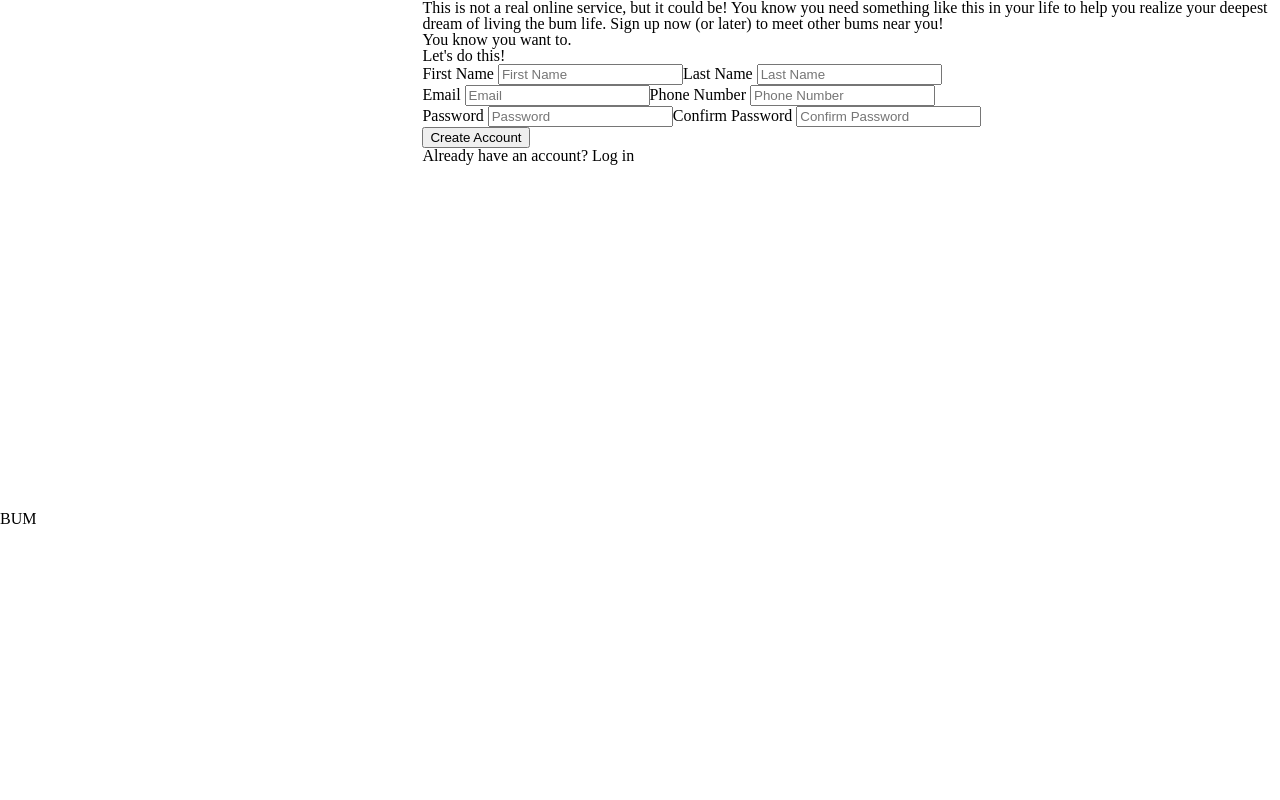
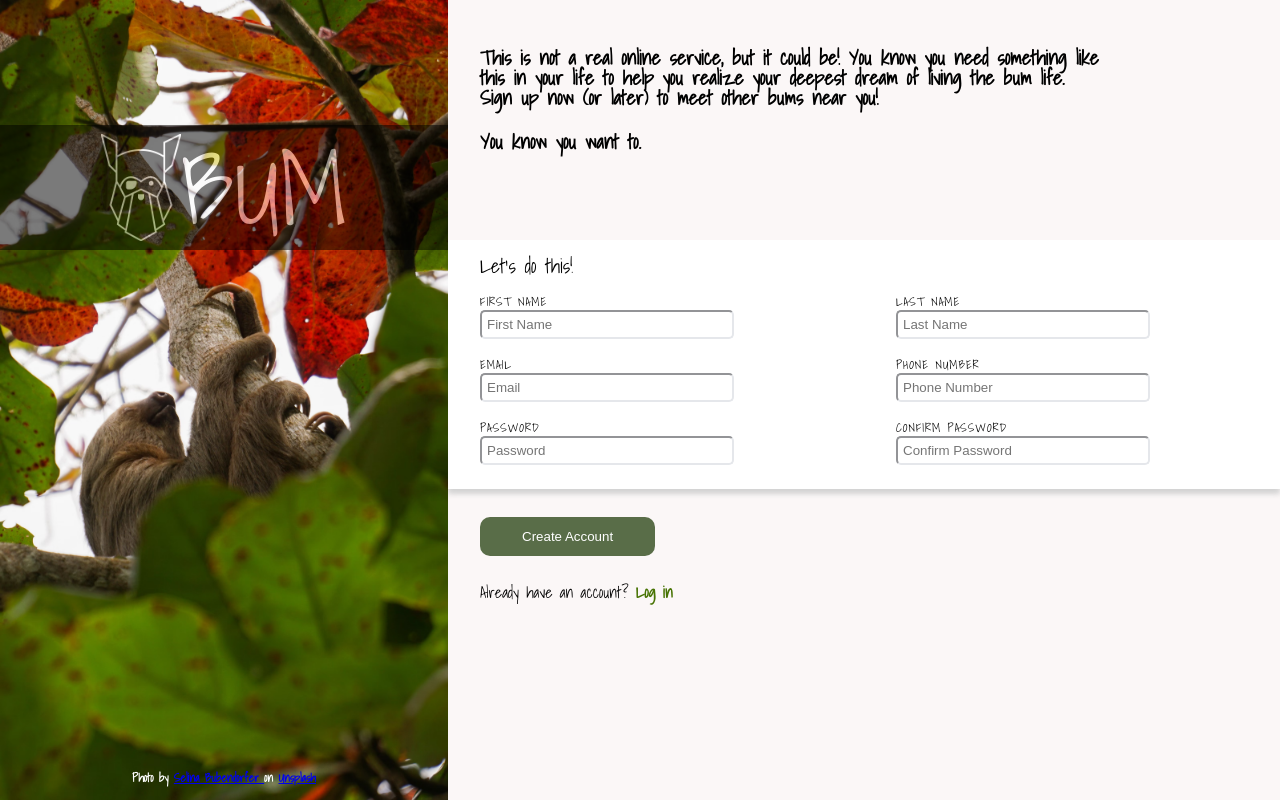
Before and after one commit to kal-c0des/sign-up-form, a plain HTML site: page index.html in a window 1280 px wide. Drawn offline with Linux system fonts and the light colour scheme; a script that the page names is missing.

Commit message:
Modify index.html, refactor style.css

```diff
--- a/index.html
+++ b/index.html
@@ -9,7 +9,7 @@
     <script src="script.js" defer></script>
   </head>
   <body>
-    <div class="flex main-container">
+    <div class="flex main">
       <div class="bg">
         <div class="logo-container">
           <div class="logo-background">
@@ -20,23 +20,26 @@
         <div class="attribution-container">
           <p>
             Photo by
-            <a href="https://unsplash.com/@selina_bub" target="_blank"> Selina Bubendorfer </a>
+            <a href="https://unsplash.com/@selina_bub" target="_blank">
+              Selina Bubendorfer
+            </a>
             on
             <a href="https://unsplash.com/" target="_blank"> Unsplash </a>
           </p>
         </div>
       </div>
       <div class="content">
-        <div class="upper-content">
-          <p>
-            This is not a real online service, but it could be! You know you need something like
-            this in your life to help you realize your deepest dream of living the bum life. Sign up now (or later)
-            to meet other bums near you!
+        <div class="nested upper-content">
+          <p class="p-upper">
+            This is not a real online service, but it could be! You know you
+            need something like this in your life to help you realize your
+            deepest dream of living the bum life. Sign up now (or later) to meet
+            other bums near you!
           </p>
 
           <p class="p-lower">You know you want to.</p>
-          <div></div>
-          <div class="form-container">
+        </div>
+        <div class="nested form-container">
           <h2>Let's do this!</h2>
           <form>
             <div class="flex">
@@ -104,19 +107,17 @@
                   required
                   onkeyup="check()"
                 />
-                  <span id='message'></span>
+                <span id="message"></span>
               </div>
             </div>
-
+          </form>
         </div>
-            <div class="lower-content">
+        <div class="nested lower-content">
           <div class="button_container">
             <button>Create Account</button>
           </div>
           <h6>Already have an account? <span>Log in</span></h6>
         </div>
-          </form>
-        </div>
       </div>
     </div>
   </body>
--- a/style.css
+++ b/style.css
@@ -1,45 +1,177 @@
-.blue {
-  border: solid 1px blue;
+@import url("https://fonts.googleapis.com/css2?family=Shadows+Into+Light&display=swap");
+
+body {
+  font-family: "Shadows Into Light", sans-serif;
   height: 100vh;
-  max-width: 100vw;
-  background-image: url(https://images.unsplash.com/photo-1585202900225-6d3ac20a6962?ixlib=rb-4.0.3&ixid=M3wxMjA3fDB8MHxwaG90by1wYWdlfHx8fGVufDB8fHx8fA%3D%3D&auto=format&fit=crop&w=1862&q=80);
-  background-size: 100vh;
-  background-position: left;
-  background-repeat: no-repeat;
 }
 
-.red {
-  border: solid 1px red;
+.main {
   height: 100vh;
-  width: 67%;
-  background-color: white;
-  background-position: right;
-}
-
-.green {
-  border: solid 1px green;
 }
 
 .flex {
   display: flex;
+  justify-content: space-around;
 }
 
 .bg {
-  width: 33%;
+  width: 35vw;
+  background-image: url(./images/sloth.png);
+  background-repeat: no-repeat;
+  background-size: cover;
+  position: relative;
+}
+
+.logo-container {
+  height: 125px;
+  padding: 0;
+  display: flex;
+  justify-content: center;
+  position: relative;
+  margin-top: 125px;
+}
+
+h1 {
+  color: white;
+  font-size: 100px;
+}
+
+.logo-background {
+  position: absolute;
+  align-items: center;
+  display: flex;
+  justify-content: center;
+  top: 0;
+  left: 0;
+  right: 0;
+  bottom: 0;
+  background: black;
+  opacity: 0.5;
+}
+
+.logo {
+  z-index: 1;
+  max-width: 80px;
+}
+
+.attribution-container {
+  display: flex;
+  align-items: center;
+  justify-content: center;
+  position: absolute;
+  bottom: 1rem;
+  width: 100%;
+  color: white;
+}
+
+.attribution-container p {
+  font-size: 12px;
+  justify-content: center;
+}
+
+.attribution a {
+  color: inherit;
+  text-decoration: underline;
 }
 
 .content {
+  display: flex;
+  flex-direction: column;
   flex: 1;
+  justify-content: space-between;
+  align-items: center;
+  background-color: #fbf7f7;
+  height: 100vh;
+  width: 65vw;
+  padding: 0%;
 }
 
-.attribution-container > p {
-  display: flex;
-  justify-content: center;
-  color: white;
-  font-size: 0.75rem;
+.nested {
+  flex: 1;
+  width: 100%;
 }
 
-.attribution-container > p > a {
+.upper-content {
+  padding-top: 48px;
+  padding-bottom: 48px;
+}
+
+.input-container {
+  width: 50%;
+  display: flex;
+  flex-direction: column;
+  padding-left: 32px;
+}
+
+label {
+  margin-top: 20px;
+  margin-bottom: 2px;
+  font-size: 12px;
+  letter-spacing: 1px;
+  text-transform: uppercase;
+}
+
+input {
+  width: 240px;
+  padding: 5px;
+  border-radius: 5px;
+  outline: none;
+  border-color: #e5e7eb;
+}
+
+.form-container {
+  background-color: white;
+  box-shadow: 0px 5px 5px lightgray;
+  padding-top: 16px;
+  /* padding-left: 32px; */
+  padding-bottom: 24px;
+  /* width: 65vw; */
+}
+
+button {
+  background-color: #596d48;
   color: white;
-  font-size: 0.75rem;
+  border: none;
+  padding: 12px 42px;
+  margin-top: 1.75rem;
+  margin-left: 32px;
+  border-radius: 10px;
 }
+
+p {
+  max-width: 75%;
+  font-size: 20px;
+  font-weight: bold;
+}
+
+.p-upper,
+.p-lower {
+  padding-left: 32px;
+}
+
+.p-lower {
+  margin-top: 24px;
+}
+
+input:focus {
+  border-color: #56bafd;
+  box-shadow: black;
+}
+
+h2 {
+  position: relative;
+  font-size: 1.25rem;
+  padding-left: 32px;
+}
+
+h6 {
+  font-size: 16px;
+  padding-top: 28px;
+  padding-left: 32px;
+  padding-bottom: 200px;
+}
+
+span {
+  color: #477303;
+  font-weight: bold;
+}
```
Lines whose indentation alone changed are shown as unchanged.
